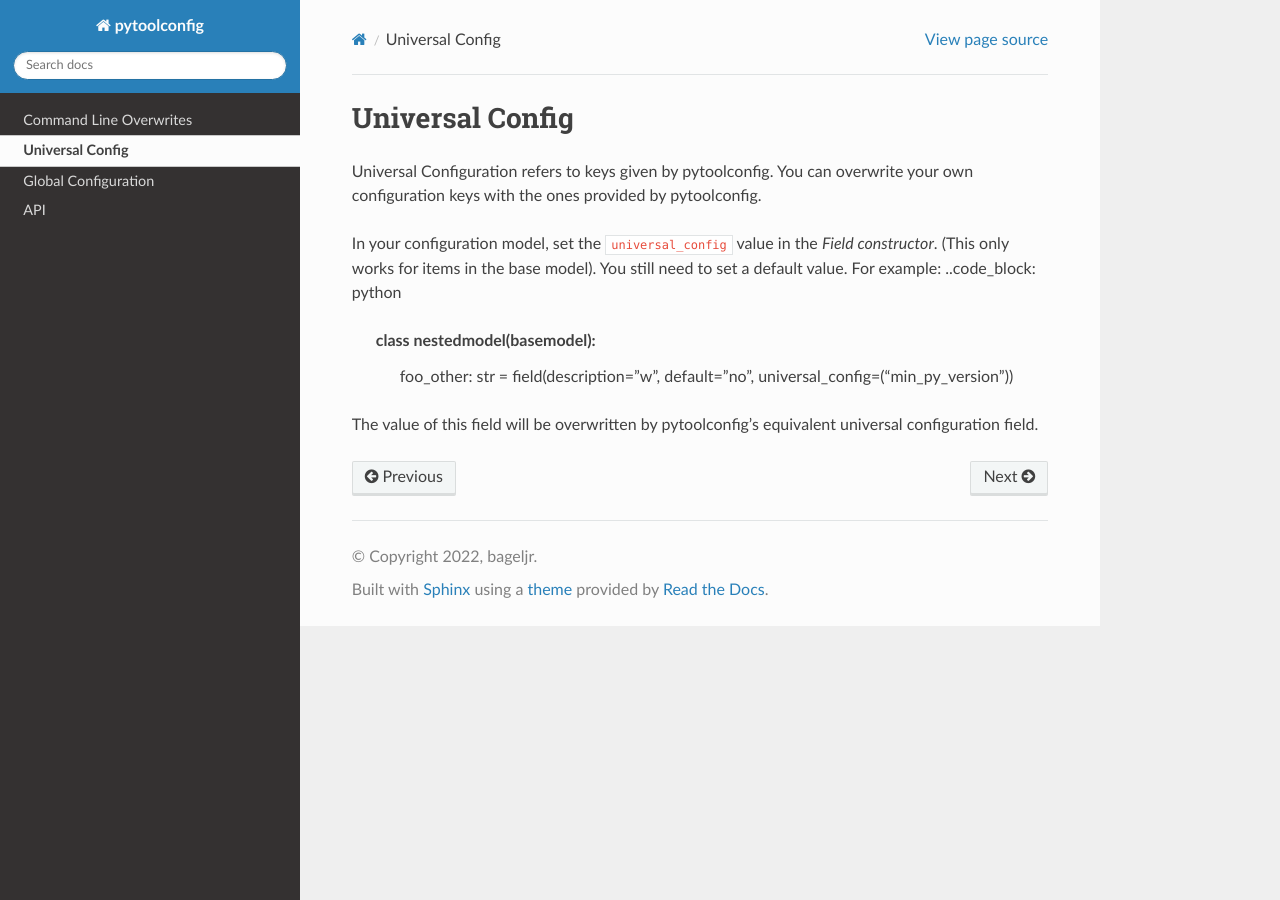
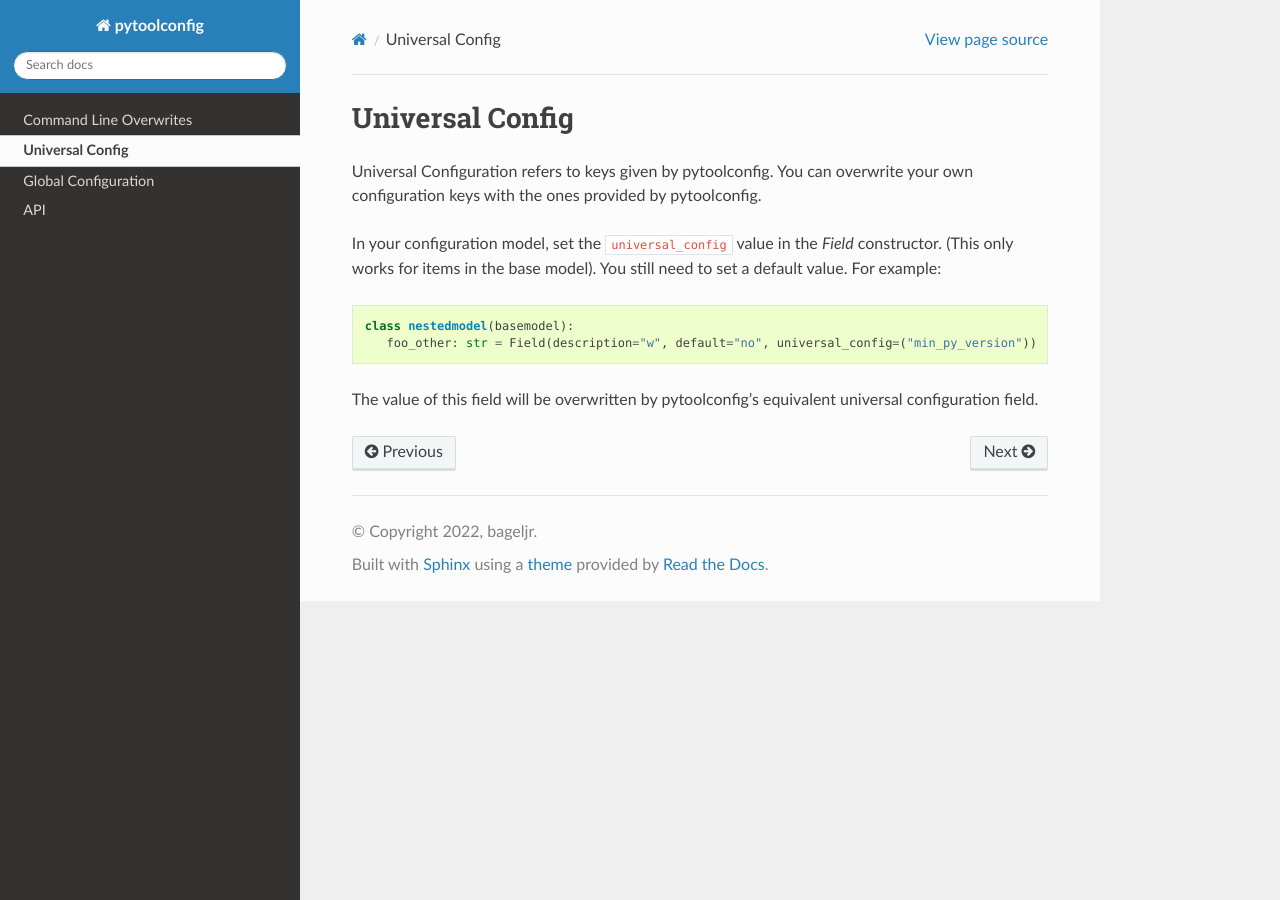
Before and after one commit to bagel897/pytoolconfig, a Sphinx documentation site: the page built from docs/universal_config.rst, in a window 1280 px wide. Built offline with Sphinx 7.4.7 and the Read the Docs theme 2.0.0, drawn with Linux system fonts in a browser that asks for light colours.

Commit message:
docs: use code blocks correctly

```diff
--- a/docs/command_line.rst
+++ b/docs/command_line.rst
@@ -5,10 +5,11 @@ PyToolConfig allows you to parse command line overwrites for configuration items
 
 1. In the Configuration Model, set the ``command_line`` value in the ``Field`` constructor. (This only works for items in the base model)
 For example:
-..code_block: python
+
+.. code-block:: python
 
    class nestedmodel(basemodel):
-      foo_other: str = field(description="w", default="no", command_line=("--foo", "-f"))
+      foo_other: str = Field(description="w", default="no", command_line=("--foo", "-f"))
 
 2. Pass an Argument Parser to the ``PyToolConfig`` constructor
 3. (Optional) Pass arguments to the ``parse()`` command
--- a/docs/conf.py
+++ b/docs/conf.py
@@ -24,7 +24,7 @@ author = "bageljr"
 # The full version, including alpha/beta/rc tags
 release = "0.2.0"
 
-
+pygments_style = 'sphinx'
 # -- General configuration ---------------------------------------------------
 
 # Add any Sphinx extension module names here, as strings. They can be
@@ -32,8 +32,8 @@ release = "0.2.0"
 # ones.
 extensions = [
     "sphinx.ext.autodoc",
-    'sphinx.ext.autosummary',
-     "sphinx_autodoc_typehints"
+    "sphinx.ext.autosummary",
+    "sphinx_autodoc_typehints",
 ]
 
 # Add any paths that contain templates here, relative to this directory.
--- a/docs/index.rst
+++ b/docs/index.rst
@@ -10,7 +10,7 @@ Python Tool Configuration
 
 The goal of this project is to manage configuration for python tools, such as black and rope and add support for a pyproject.toml configuration file.
 
-- Configuration file autodetection searching for the .git and .hg directories (and others as configured).
+- Configuration file autodetection. (Searches for the .git and .hg directories (and others as configured)).
 - :doc:`Optional global configuration <global_configuration>`
 - :doc:`Optional command line overwrites <command_line>`
 - Pydantic data validation and output.
--- a/docs/universal_config.rst
+++ b/docs/universal_config.rst
@@ -2,11 +2,12 @@ Universal Config
 ================
 Universal Configuration refers to keys given by pytoolconfig. You can overwrite your own configuration keys with the ones provided by pytoolconfig.
 
-In your configuration model, set the ``universal_config`` value in the `Field constructor`. (This only works for items in the base model). You still need to set a default value.
+In your configuration model, set the ``universal_config`` value in the `Field` constructor. (This only works for items in the base model). You still need to set a default value.
 For example:
-..code_block: python
+
+.. code-block:: python
 
    class nestedmodel(basemodel):
-       foo_other: str = field(description="w", default="no", universal_config=("min_py_version"))
+      foo_other: str = Field(description="w", default="no", universal_config=("min_py_version"))
 
 The value of this field will be overwritten by pytoolconfig's equivalent universal configuration field.
```
